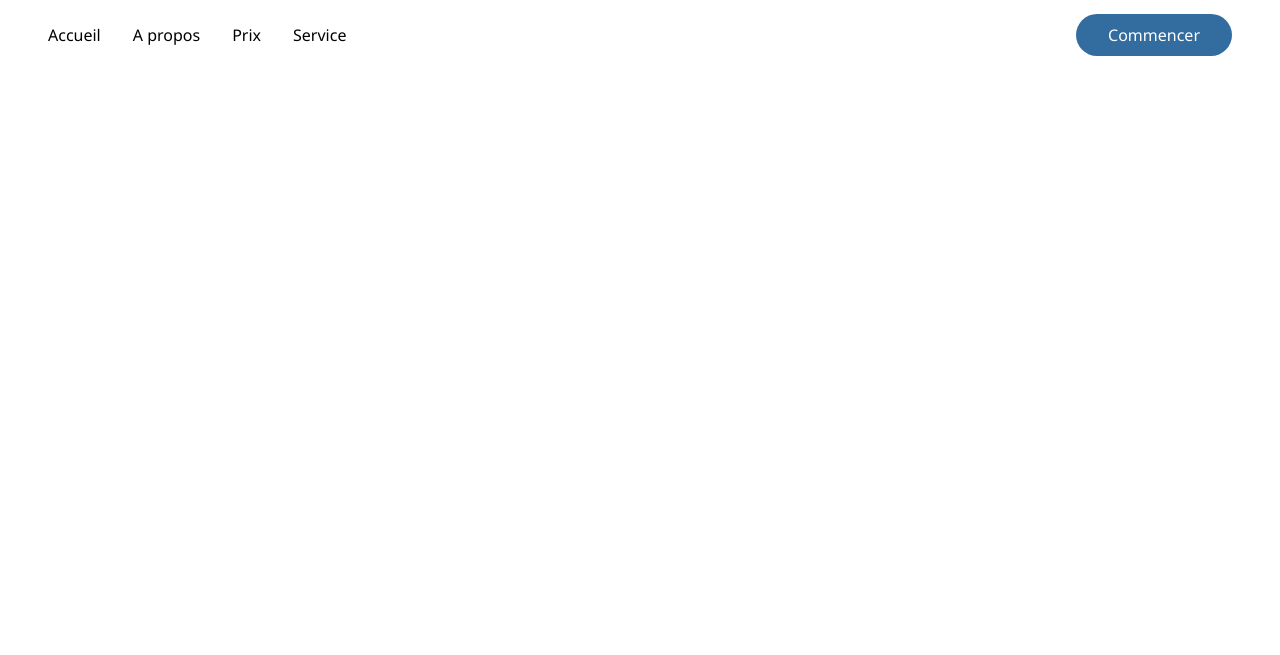
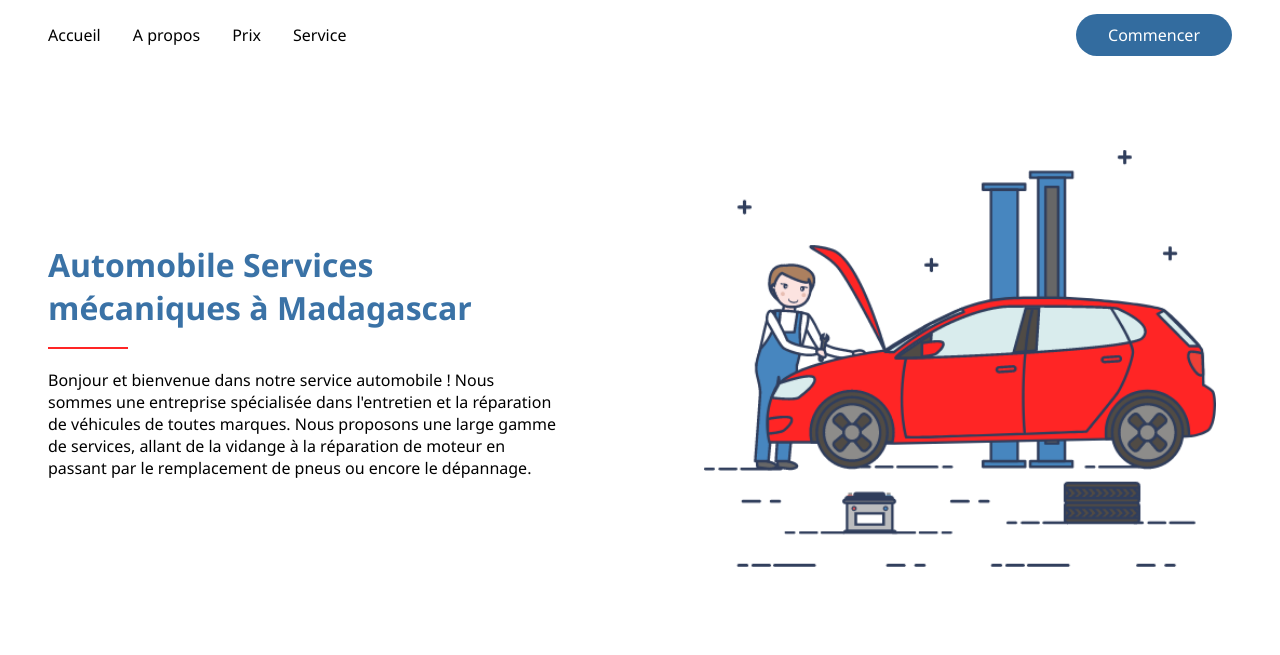
Before and after one commit to loomrkt/auto-website, a plain HTML site: page index.html in a window 1280 px wide. Drawn offline with Linux system fonts and the light colour scheme.

Commit message:
premier section

```diff
--- a/index.css
+++ b/index.css
@@ -9,6 +9,7 @@ body {
   height: 100%;
   position: relative;
 }
+/*debut bar de navigation */
 .navbar {
   width: 100%;
   display: flex;
@@ -85,3 +86,54 @@ body {
     right: 2rem;
   }
 }
+/*fin bar de navigation */
+.section1 {
+  display: flex;
+  align-items: center;
+  justify-content: space-between;
+  padding: 5rem 0;
+}
+.gauche,
+.droit {
+  width: 40%;
+}
+.gauche {
+  margin-left: 3rem;
+}
+.gauche h1 {
+  font-size: 2rem;
+  margin-bottom: 2.5rem;
+  color: #3a72a6;
+  position: relative;
+}
+.gauche h1::after {
+  content: "";
+  position: absolute;
+  bottom: -1.25rem;
+  left: 0;
+  width: 80px;
+  height: 2px;
+  background-color: #ff2525;
+}
+.droit {
+  margin-right: 4rem;
+}
+.droit img {
+  width: 100%;
+}
+@media screen and (max-width: 540px) {
+  .section1 {
+    flex-direction: column;
+  }
+  .gauche,
+  .droit {
+    width: 80%;
+  }
+  .gauche {
+    margin-left: 0rem;
+  }
+  .droit {
+    margin-right: 0rem;
+    margin-top: 5rem;
+  }
+}
--- a/index.html
+++ b/index.html
@@ -9,6 +9,7 @@
     <title>Auto M.S.</title>
   </head>
   <body>
+    <!-- debut bar de navigation -->
     <nav class="navbar">
       <div class="collapse" id="collapse">
         <ul class="listeAnch">
@@ -23,5 +24,23 @@
       </button>
       <button class="button2">Commencer</button>
     </nav>
+    <!-- fin bar de navigation -->
+    <main>
+      <section class="section1">
+        <div class="gauche">
+          <h1>Automobile Services mécaniques à Madagascar</h1>
+          <p>
+            Bonjour et bienvenue dans notre service automobile ! Nous sommes une
+            entreprise spécialisée dans l'entretien et la réparation de
+            véhicules de toutes marques. Nous proposons une large gamme de
+            services, allant de la vidange à la réparation de moteur en passant
+            par le remplacement de pneus ou encore le dépannage.
+          </p>
+        </div>
+        <div class="droit">
+          <img src="Car-Illustration@2x.png" />
+        </div>
+      </section>
+    </main>
   </body>
 </html>
--- a/index.js
+++ b/index.js
@@ -5,10 +5,12 @@ var isOpen = false;
 
 toogleBtn.addEventListener("click", () => {
   if (!isOpen) {
+    document.documentElement.style.overflow = "hidden";
     toogleBtnImg.style.filter = "invert(1)";
     collapse.style.top = "0vh";
     isOpen = true;
   } else {
+    document.documentElement.style.overflow = "auto";
     toogleBtnImg.style.filter = "invert(0)";
     collapse.style.top = "-100vh";
     isOpen = false;
```
Also changed, not shown: Car-Illustration@2x.png (added).
